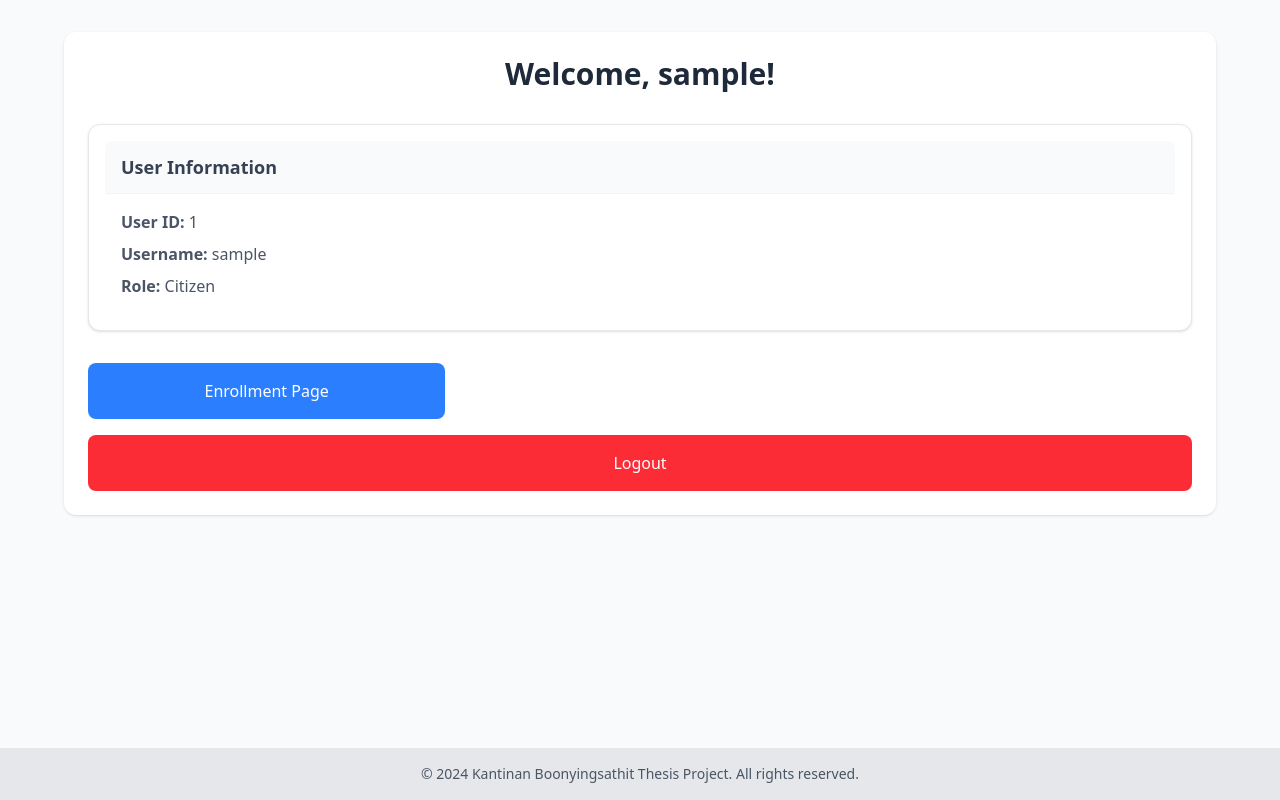
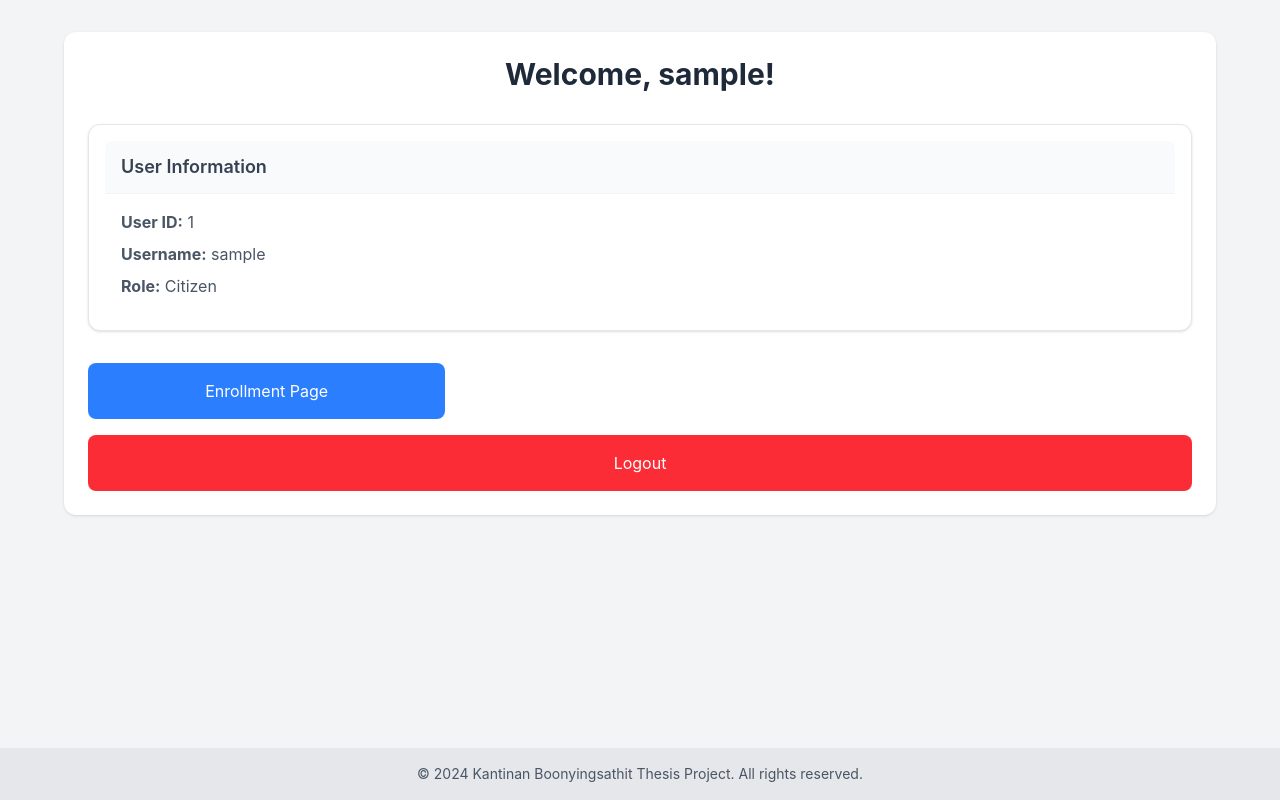
Before and after one commit to mery9/Automated-Latent-Fingerprint-Enhancement-Project, a Flask app: page /main in a window 1280 px wide. Run offline with Flask 2, Linux system fonts and the light colour scheme; the visitor is signed in with stand-in values (Sample User, id 1); parts of the project's set-up code (start-up, migrations or seed data) failed here and were passed over.

Commit message:
Enhance UI: add custom styles for body, cards, buttons, and footer for improved user experience

```diff
--- a/MainWebapp/templates/main.html
+++ b/MainWebapp/templates/main.html
@@ -5,6 +5,28 @@
     <meta charset="UTF-8">
     <meta name="viewport" content="width=device-width, initial-scale=1.0">
     <script src="https://unpkg.com/@tailwindcss/browser@4"></script>
+    <style>
+        body {
+            background-color: #f3f4f6;
+            font-family: 'Inter', sans-serif;
+        }
+        .card {
+            transition: transform 0.3s, box-shadow 0.3s;
+        }
+        .card:hover {
+            transform: translateY(-5px);
+            box-shadow: 0 10px 15px rgba(0, 0, 0, 0.1);
+        }
+        .btn {
+            transition: background-color 0.3s, transform 0.3s;
+        }
+        .btn:hover {
+            transform: translateY(-2px);
+        }
+        .footer {
+            background-color: #e5e7eb;
+        }
+    </style>
 </head>
 <body class="bg-gray-50 min-h-screen flex flex-col">
     <div class="flex-grow p-4 md:p-8">
@@ -15,7 +37,7 @@
             </h1>
 
             <!-- User Info Card -->
-            <div class="bg-white border border-gray-200 rounded-xl p-4 mb-8 shadow-sm">
+            <div class="bg-white border border-gray-200 rounded-xl p-4 mb-8 shadow-sm card">
                 <div class="bg-gray-50 px-4 py-3 border-b border-gray-100 rounded-t-lg">
                     <h2 class="text-lg font-semibold text-gray-700">User Information</h2>
                 </div>
@@ -30,51 +52,51 @@
             <div class="grid grid-cols-1 md:grid-cols-2 lg:grid-cols-3 gap-4">
                 {% if role in ["Citizen", "Police and Investigator"] %}
                     <a href="{{ url_for('enrollment') }}"
-                       class="bg-blue-500 text-white p-4 rounded-lg hover:bg-blue-600 transition-colors text-center">
+                       class="bg-blue-500 text-white p-4 rounded-lg hover:bg-blue-600 transition-colors text-center btn">
                         Enrollment Page
                     </a>
                 {% endif %}
 
                 {% if role == "Police and Investigator" %}
                     <a href="{{ url_for('check_enrollment') }}"
-                       class="bg-blue-500 text-white p-4 rounded-lg hover:bg-blue-600 transition-colors text-center">
+                       class="bg-blue-500 text-white p-4 rounded-lg hover:bg-blue-600 transition-colors text-center btn">
                         Check Enrollment Integrity
                     </a>
                     <a href="{{ url_for('view_approved_enrollments') }}"
-                       class="bg-blue-500 text-white p-4 rounded-lg hover:bg-blue-600 transition-colors text-center">
+                       class="bg-blue-500 text-white p-4 rounded-lg hover:bg-blue-600 transition-colors text-center btn">
                         View Enrollment Data
                     </a>
                 {% endif %}
 
                 {% if role == "Forensic Expertise" %}
                     <a href="{{ url_for('match_fingerprints') }}"
-                       class="bg-blue-500 text-white p-4 rounded-lg hover:bg-blue-600 transition-colors text-center">
+                       class="bg-blue-500 text-white p-4 rounded-lg hover:bg-blue-600 transition-colors text-center btn">
                         Fingerprint Verification
                     </a>
                     <a href="{{ url_for('identify_fingerprints') }}"
-                       class="bg-blue-500 text-white p-4 rounded-lg hover:bg-blue-600 transition-colors text-center">
+                       class="bg-blue-500 text-white p-4 rounded-lg hover:bg-blue-600 transition-colors text-center btn">
                         Fingerprint Identification
                     </a>
                     <a href="{{ url_for('enhance_fingerprint') }}"
-                       class="bg-blue-500 text-white p-4 rounded-lg hover:bg-blue-600 transition-colors text-center">
+                       class="bg-blue-500 text-white p-4 rounded-lg hover:bg-blue-600 transition-colors text-center btn">
                         Enhance Fingerprint
                     </a>
                 {% endif %}
 
                 {% if role == "Government Official" %}
                     <a href="{{ url_for('manage_users') }}"
-                       class="bg-blue-500 text-white p-4 rounded-lg hover:bg-blue-600 transition-colors text-center">
+                       class="bg-blue-500 text-white p-4 rounded-lg hover:bg-blue-600 transition-colors text-center btn">
                         Manage Users
                     </a>
                     <a href="{{ url_for('view_logs') }}"
-                       class="bg-blue-500 text-white p-4 rounded-lg hover:bg-blue-600 transition-colors text-center">
+                       class="bg-blue-500 text-white p-4 rounded-lg hover:bg-blue-600 transition-colors text-center btn">
                         View System Logs
                     </a>
                 {% endif %}
 
                 <!-- Logout Button -->
                 <a href="{{ url_for('logout') }}"
-                   class="bg-red-500 text-white p-4 rounded-lg hover:bg-red-600 transition-colors text-center md:col-span-2 lg:col-span-3">
+                   class="bg-red-500 text-white p-4 rounded-lg hover:bg-red-600 transition-colors text-center md:col-span-2 lg:col-span-3 btn">
                     Logout
                 </a>
             </div>
@@ -82,7 +104,7 @@
     </div>
 
     <!-- Footer -->
-    <footer class="bg-gray-200 mt-8 py-4 text-center">
+    <footer class="footer mt-8 py-4 text-center">
         <p class="text-gray-600 text-sm">
             &copy; 2024 Kantinan Boonyingsathit Thesis Project. All rights reserved.
         </p>
```
